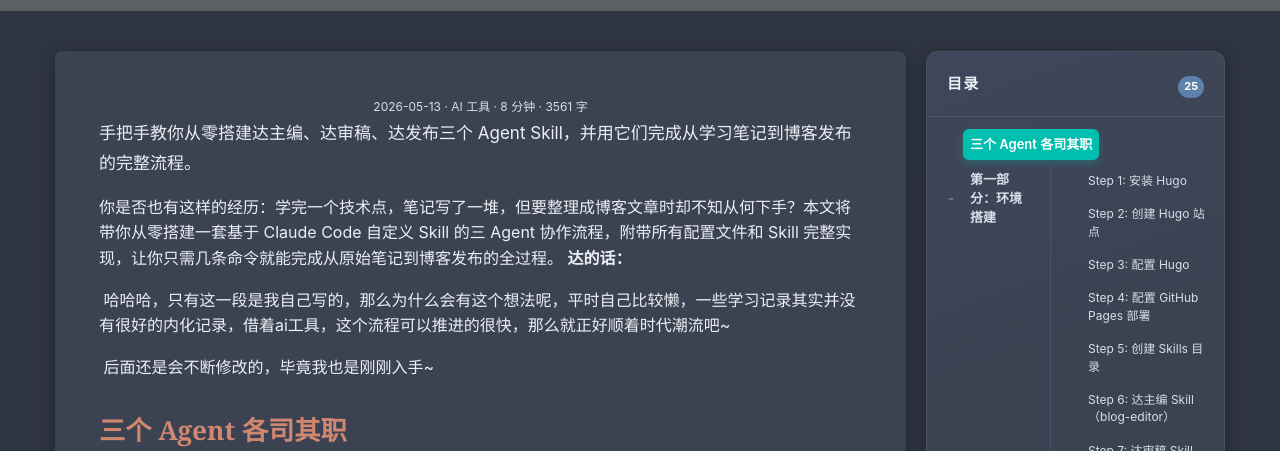
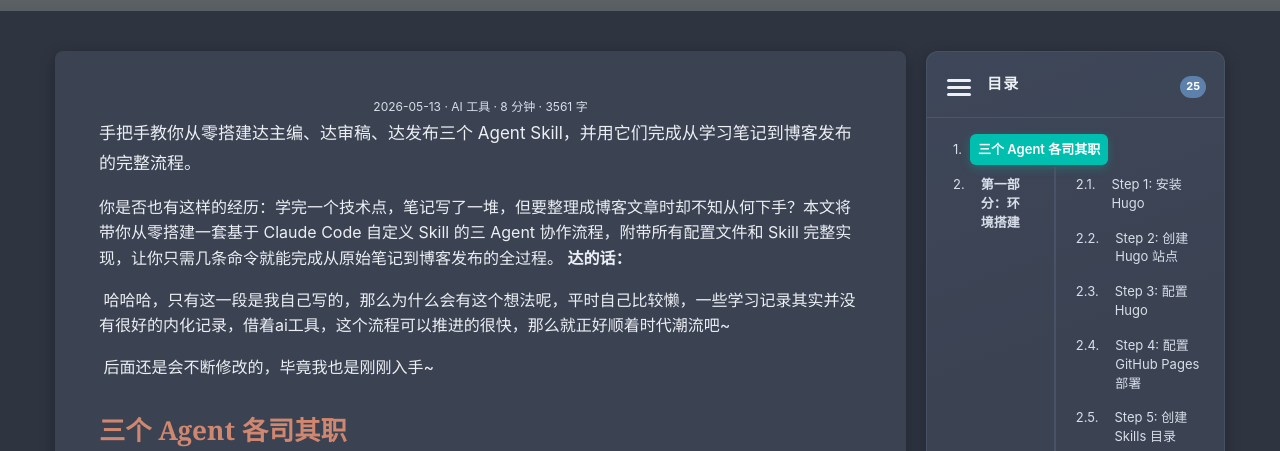
Before and after one commit to lizhengda0525-sudo/lizhengda0525-sudo.github.io, a Next.js app: page /post/agent-blog-tutorial in a window 1280 px wide. Shown: the part 349-800 px from the top of the page. Built offline with nearby package versions, Linux system fonts and the light colour scheme; grey boxes are pictures that could not be loaded.

Commit message:
style: use numbered wrapped toc layout

```diff
--- a/app/BlogShell.tsx
+++ b/app/BlogShell.tsx
@@ -142,16 +142,17 @@ function Aside({ onSearch, toc }: { onSearch: () => void; toc?: BlogPost["toc"]
 }
 
 type TocItem = BlogPost["toc"][number];
-type TocNode = TocItem & { children: TocNode[] };
+type TocNode = TocItem & { children: TocNode[]; outline: string };
 
 function buildTocTree(toc: TocItem[]): TocNode[] {
   const roots: TocNode[] = [];
   const stack: TocNode[] = [];
   for (const item of toc) {
-    const node: TocNode = { ...item, children: [] };
     while (stack.length && stack[stack.length - 1].level >= item.level) stack.pop();
-    if (stack.length) stack[stack.length - 1].children.push(node);
-    else roots.push(node);
+    const siblings = stack.length ? stack[stack.length - 1].children : roots;
+    const outline = stack.length ? `${stack[stack.length - 1].outline}.${siblings.length + 1}` : String(siblings.length + 1);
+    const node: TocNode = { ...item, children: [], outline };
+    siblings.push(node);
     stack.push(node);
   }
   return roots;
@@ -185,20 +186,23 @@ function ArticleToc({ toc }: { toc: BlogPost["toc"] }) {
     if (ancestors.length) setExpanded((current) => ({ ...current, ...Object.fromEntries(ancestors.map((id) => [id, true])) }));
   }, [activeId, toc]);
 
+  const toggleAll = () => {
+    const shouldExpand = toc.some((item) => expanded[item.id] === false);
+    setExpanded(Object.fromEntries(toc.map((item) => [item.id, shouldExpand])));
+  };
   const renderNodes = (nodes: TocNode[]) => <ol>{nodes.map((node) => {
-    const hasChildren = node.children.length > 0;
     const isOpen = expanded[node.id] !== false;
     return <li className={`toc-item toc-level-${node.level}`} key={node.id}>
       <div className="toc-row">
-        {hasChildren ? <button type="button" className="toc-toggle" onClick={() => setExpanded((current) => ({ ...current, [node.id]: !isOpen }))} aria-label={isOpen ? "Collapse section" : "Expand section"} aria-expanded={isOpen}>{isOpen ? "-" : "+"}</button> : <span className="toc-spacer" />}
+        <span className="toc-number">{node.outline}.</span>
         <a className={`toc-link ${activeId === node.id ? "active" : ""}`} href={`#${node.id}`} onClick={() => setActiveId(node.id)}>{node.title}</a>
       </div>
-      {hasChildren && isOpen && renderNodes(node.children)}
+      {node.children.length > 0 && isOpen && renderNodes(node.children)}
     </li>;
   })}</ol>;
 
   return <nav className="article-toc article-toc-sidebar" aria-label="Article contents">
-    <div className="toc-heading"><strong>{"\u76ee\u5f55"}</strong><span>{toc.length}</span></div>
+    <div className="toc-heading"><button type="button" className="toc-master-toggle" onClick={toggleAll} aria-label="Toggle contents"><i /><i /><i /></button><strong>{"\u76ee\u5f55"}</strong><span>{toc.length}</span></div>
     <div className="toc-content">{renderNodes(tree)}</div>
   </nav>;
 }
--- a/app/globals.css
+++ b/app/globals.css
@@ -391,3 +391,25 @@ html[data-theme="light"] .article-toc-sidebar .toc-link:hover, html[data-theme="
 .article-toc-sidebar .toc-toggle,
 .article-toc-sidebar .toc-spacer { height: auto; min-height: 30px; }
 .article-toc-sidebar .toc-toggle { align-self: stretch; }
+
+
+/* Numbered outline: text wraps within its own column instead of shifting the tree right. */
+.article-toc-sidebar .toc-heading { display: grid; grid-template-columns: 34px 1fr auto; gap: 8px; align-items: center; padding: 0 18px 13px; }
+.article-toc-sidebar .toc-master-toggle { display: grid; gap: 4px; width: 28px; padding: 5px 2px; border: 0; background: transparent; cursor: pointer; }
+.article-toc-sidebar .toc-master-toggle i { display: block; height: 3px; border-radius: 99px; background: var(--title); }
+.article-toc-sidebar .toc-content { padding: 4px 14px 4px 18px; }
+.article-toc-sidebar .toc-item > ol { margin: 0; padding: 0; border: 0; }
+.article-toc-sidebar .toc-level-1 > .toc-row,
+.article-toc-sidebar .toc-level-2 > .toc-row { padding-left: 8px; }
+.article-toc-sidebar .toc-level-1 > ol { margin: 0; padding: 0; border: 0; }
+.article-toc-sidebar .toc-level-2 > ol { margin: 0 0 0 20px; padding: 0 0 0 20px; border-left: 2px solid color-mix(in srgb, var(--line) 88%, transparent); }
+.article-toc-sidebar .toc-level-3 > ol,
+.article-toc-sidebar .toc-level-4 > ol,
+.article-toc-sidebar .toc-level-5 > ol { margin: 0 0 0 12px; padding: 0 0 0 12px; border-left: 1px solid color-mix(in srgb, var(--line) 92%, transparent); }
+.article-toc-sidebar .toc-row { display: grid; grid-template-columns: max-content minmax(0, 1fr); align-items: start; gap: 8px; padding: 2px 0; }
+.article-toc-sidebar .toc-number { padding: 6px 0; color: var(--muted); font-size: 13px; line-height: 1.45; white-space: nowrap; }
+.article-toc-sidebar .toc-link { width: auto; margin: 0; padding: 6px 8px; white-space: normal; word-break: break-word; overflow-wrap: anywhere; }
+.article-toc-sidebar .toc-level-3 > .toc-row .toc-link { font-size: 13px; }
+.article-toc-sidebar .toc-level-4 > .toc-row .toc-link,
+.article-toc-sidebar .toc-level-5 > .toc-row .toc-link,
+.article-toc-sidebar .toc-level-6 > .toc-row .toc-link { font-size: 13px; }
```
